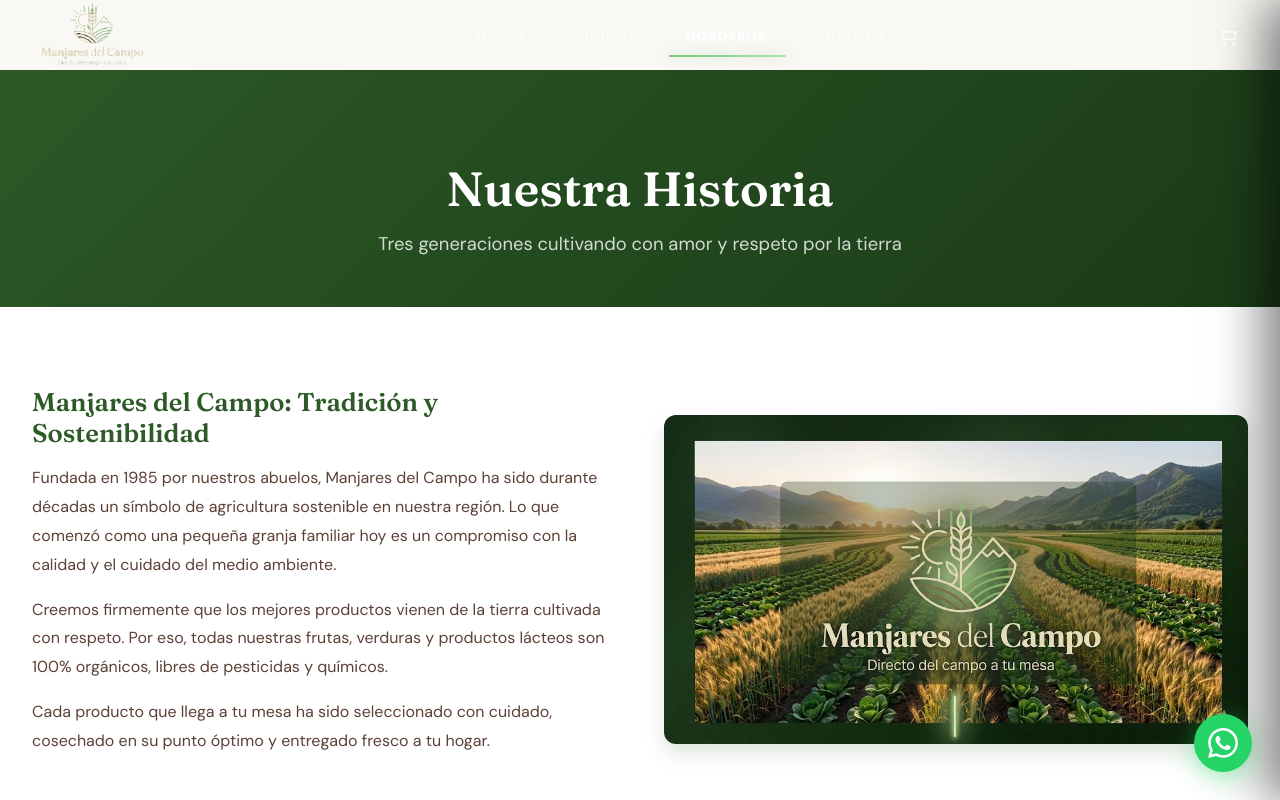
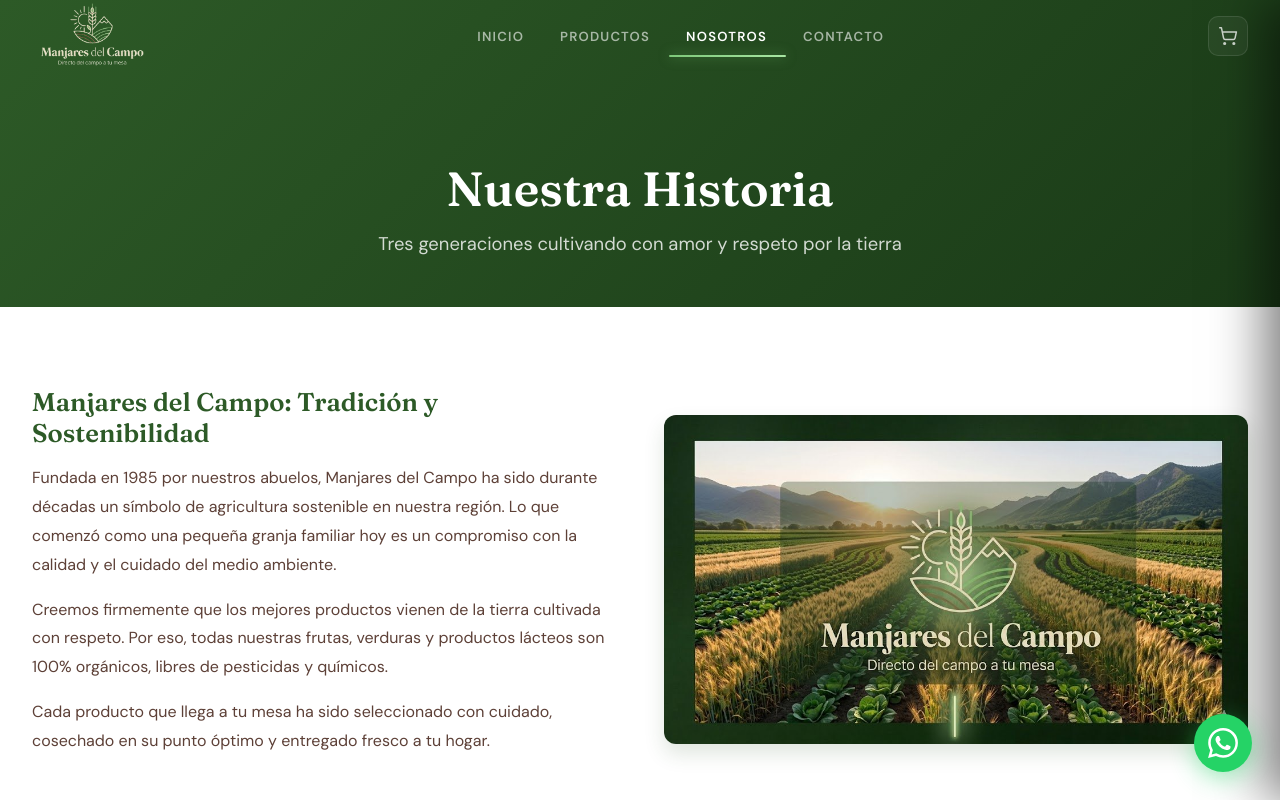
Before and after one commit to brandonxf/granja, a React (Vite) app: page /nosotros in a window 1280 px wide. Shown: the top 800 px of the page. Built offline with nearby package versions, Linux system fonts and the light colour scheme; no server answers.

Commit message:
fix: franja blanca nosotros - excluir about-page del margin-top en App.css

```diff
--- a/src/App.css
+++ b/src/App.css
@@ -4,6 +4,10 @@
   min-height: 100vh;
 }
 
-main:not(.admin-main):not(.login-page) {
+main:not(.admin-main):not(.login-page):not(.about-page) {
   margin-top: 70px;
 }
+
+.about-page {
+  margin-top: 0;
+}
--- a/src/pages/About/About.css
+++ b/src/pages/About/About.css
@@ -10,8 +10,7 @@
   background: linear-gradient(135deg, var(--primary-green) 0%, var(--dark-forest) 100%);
   text-align: center;
   width: 100%;
-  margin-top: -70px;
-  padding: 170px 1rem 3rem;
+  padding: 140px 1rem 3rem;
 }
 
 .about-title {
```
